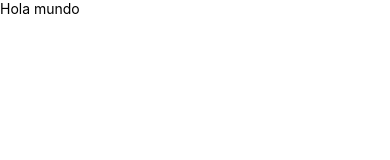
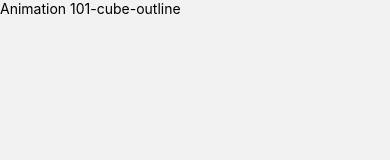
Before and after one commit to FernandoPachon/RnComponents, a React Native app: screen /HomeScreen in a window 390 px wide. Shown: the top 160 px of the page. Built offline with nearby package versions, Linux system fonts and the light colour scheme.

Commit message:
feat:add homeScreen,navigator and flatlist

```diff
--- a/App.tsx
+++ b/App.tsx
@@ -1,11 +1,14 @@
+
 import React from 'react'
-import { Text, View } from 'react-native'
+import { NavigationContainer } from '@react-navigation/native'
+import { Navigator } from './src/navigator/Navigator'
+
 
  const App = () => {
   return (
-    <View>
-      <Text>Hola mundo</Text>
-    </View>
+    <NavigationContainer>
+      <Navigator/>
+    </NavigationContainer>
   )
 }
 
--- a/index.js
+++ b/index.js
@@ -1,7 +1,7 @@
 /**
  * @format
  */
-
+import 'react-native-gesture-handler'
 import {AppRegistry} from 'react-native';
 import App from './App';
 import {name as appName} from './app.json';
--- /dev/null
+++ b/src/navigator/Navigator.tsx
@@ -0,0 +1,15 @@
+import { createStackNavigator } from '@react-navigation/stack';
+import HomeScreen from '../screens/HomeScreen';
+
+const Stack = createStackNavigator();
+
+export const Navigator=()=> {
+  return (
+    <Stack.Navigator
+    screenOptions={{
+       headerShown: false
+    }}>
+      <Stack.Screen name="HomeScreen" component={HomeScreen} />
+    </Stack.Navigator>
+  );
+}
--- a/src/screens/HomeScreen.tsx
+++ b/src/screens/HomeScreen.tsx
@@ -1,19 +1,45 @@
-import React from 'react'
-import { View,Text,StyleSheet } from 'react-native'
+import React from 'react';
+import {View, Text, StyleSheet} from 'react-native';
+import {FlatList} from 'react-native-gesture-handler';
+import Icon from 'react-native-vector-icons/Ionicons';
 
+interface MenuItem{
+  name: string,
+  icon: string,
+  component: string,
+}
 
+const menuItems = [
+  {
+    name: 'Animation 101',
+    icon: 'cube-outline',
+    component: 'Animation101Screen',
+  },
+];
 const HomeScreen = () => {
+
+  const renderMenuItem = (menuItem:MenuItem)=>{
+    return (
+      <View>
+          <Text>{menuItem.name}-{menuItem.icon}</Text>
+      </View>
+    )
+  }
+
   return (
-<View style={styles.container}>
-     <Text>HomeScreen </Text>
-</View>
- )
+    <View style={styles.container}>
+      <FlatList
+      data={menuItems}
+      renderItem={({item}) => renderMenuItem(item)}
+      keyExtractor={(item)=>item.name}
+       />
+    </View>
+  );
 };
 
-
 const styles = StyleSheet.create({
-    container: {
+  container: {
     flex: 1,
-    },
+  },
 });
 export default HomeScreen;
```
Also changed, not shown: package.json (+10 -1 lines), babel.config.js (line endings or trailing spaces), 3 other files (tests, documents, lock files or other folders).
